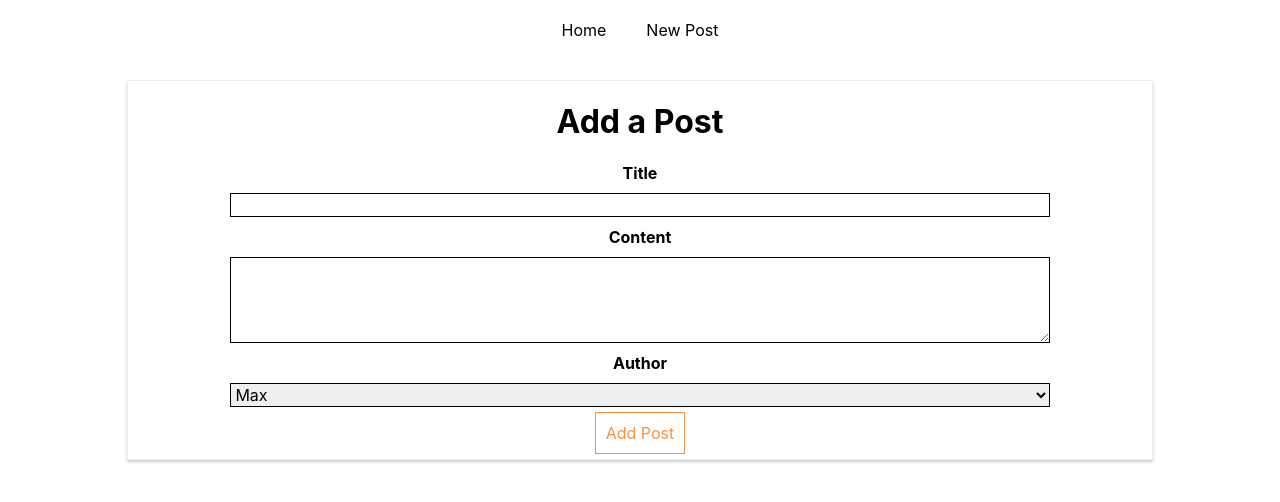
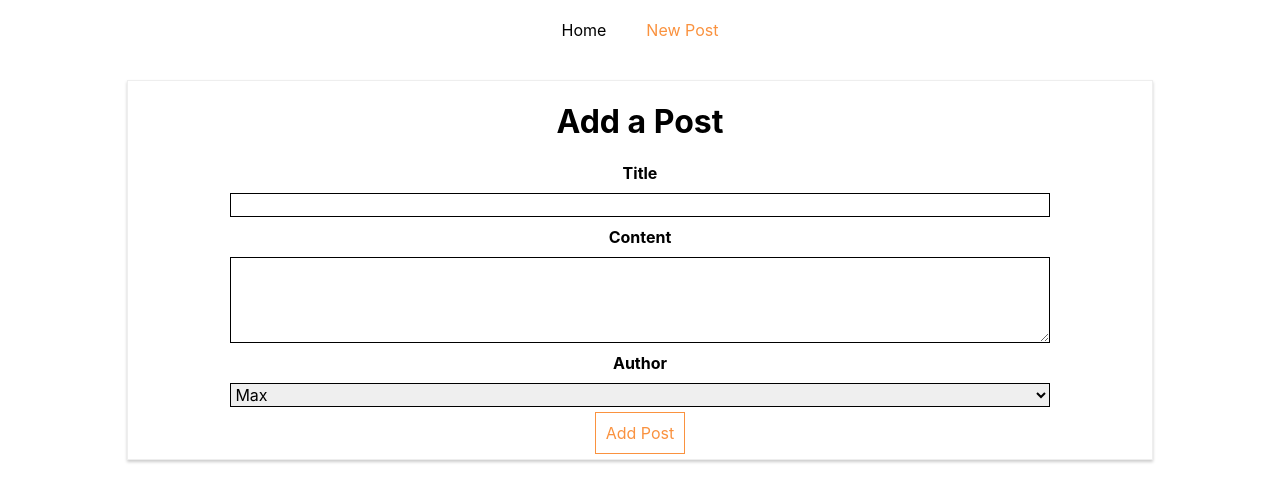
Before and after one commit to aniketstiwari/react_http_app, a React (Create React App) app: page /new-post in a window 1280 px wide. Shown: the top 502 px of the page. Built offline with nearby package versions, Linux system fonts and the light colour scheme.

Commit message:
Routing [13] styling the active route

```diff
--- a/src/containers/Blog/Blog.css
+++ b/src/containers/Blog/Blog.css
@@ -17,6 +17,7 @@
 }
 
 .Blog a:hover,
-.Blog a:active {
+.Blog a:active,
+.Blog a.active {
     color: #fa923f;
 }
--- a/src/containers/Blog/Blog.js
+++ b/src/containers/Blog/Blog.js
@@ -1,7 +1,9 @@
 import React, { Component } from 'react';
 //import axios from 'axios';
 // import axiosinstance from '../../axios';
-import { Route, Link } from 'react-router-dom';
+
+// If we want to add active class to our link we need to replace Link with NavLink
+import { Route, NavLink } from 'react-router-dom';
 
 import './Blog.css';
 import Posts from './Posts/Posts';
@@ -17,7 +19,14 @@
                             {/** Link will create an anchor tag and will prevent the
                              * default behvaiour of sending a new request
                              */}
-                            <li><Link to="/">Home</Link></li>
+                            <li><NavLink
+                               to="/"
+                               exact
+                               activeClassName="my-active"
+                               activeStyle={{
+                                   color: '#fa923f',
+                                   textDecoration: 'underline'
+                               }}>Home</NavLink></li>
                             {/** hash: property will allow us to then jump to any
                              * id element we specified
                              */}
@@ -28,11 +37,11 @@
                               * path. If you want to change it to relative path with
                               * the help of this.props.match.url
                               * pathname: this.props.match.url + "new-post" */}
-                            <li><Link to={{
+                            <li><NavLink to={{
                                 pathname: "/new-post",
                                 hash: '#submit',
                                 search: '?quick-submit=true'
-                            }}>New Post</Link></li>
+                            }}>New Post</NavLink></li>
                         </ul>
                     </nav>
                 </header>
```
